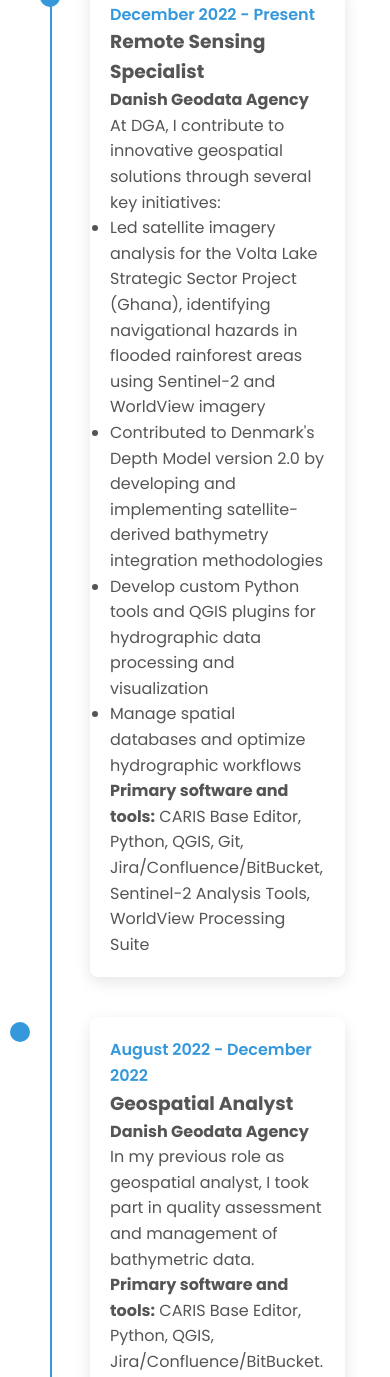
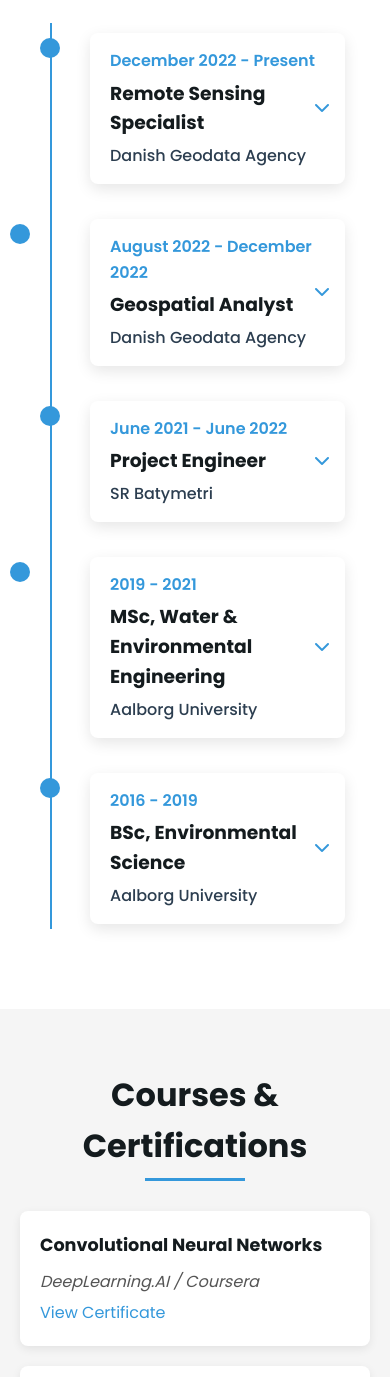
Before and after one commit to lmschwenger/lmschwenger.github.io, a plain HTML site: page index.html in a window 390 px wide. Shown: the part 2671-4048 px from the top of the page. Drawn offline with Linux system fonts and the light colour scheme.

Commit message:
Added education to timeline. Timeline items now has expandable section for more information.

```diff
--- a/css/styles.css
+++ b/css/styles.css
@@ -465,3 +465,69 @@
     grid-template-columns: 1fr;
   }
 }
+
+/* Updated Timeline Styles */
+.timeline-header {
+  background-color: white;
+  padding: 15px 20px;
+  border-radius: var(--border-radius);
+  box-shadow: 0 5px 15px rgba(0, 0, 0, 0.1);
+  cursor: pointer;
+  display: flex;
+  flex-direction: column;
+  position: relative;
+  transition: all 0.3s ease;
+}
+
+.timeline-header:hover {
+  transform: translateY(-3px);
+  box-shadow: 0 8px 20px rgba(0, 0, 0, 0.15);
+}
+
+.timeline-header h3 {
+  margin: 5px 0;
+  color: var(--primary-color);
+}
+
+.timeline-header h4 {
+  margin: 0;
+  font-weight: 500;
+  color: var(--secondary-color);
+}
+
+.expand-icon {
+  position: absolute;
+  right: 15px;
+  top: 50%;
+  transform: translateY(-50%);
+  color: var(--accent-color);
+  transition: transform 0.3s ease;
+}
+
+.timeline-content {
+  padding: 0;
+  max-height: 0;
+  overflow: hidden;
+  transition: max-height 0.5s ease, padding 0.5s ease;
+  background-color: white;
+  border-radius: 0 0 var(--border-radius) var(--border-radius);
+  margin-top: -5px;
+  box-shadow: 0 5px 15px rgba(0, 0, 0, 0.1);
+}
+
+.timeline-content.expanded {
+  padding: 20px;
+  max-height: 500px; /* Adjust as needed */
+}
+
+.timeline-content ul {
+  padding-left: 20px;
+  margin: 10px 0;
+}
+
+.timeline-content li {
+  margin-bottom: 8px;
+}
+
+/* Remove the .timeline-content class from the original CSS
+   since we're replacing it with our new implementation */
--- a/index.html
+++ b/index.html
@@ -115,40 +115,40 @@
         </div>
     </div>
 </section>
-<!-- Experience Section -->
+<!-- Experience and Education Timeline Section -->
 <section id="experience">
     <div class="container">
-        <h2 class="section-title">Experience</h2>
+        <h2 class="section-title">Experience & Education</h2>
         <div class="timeline">
+            <!-- Remote Sensing Specialist -->
             <div class="timeline-item">
-                <div class="timeline-content">
+                <div class="timeline-header" onclick="toggleTimelineContent(this)">
                     <span class="timeline-date">December 2022 - Present</span>
                     <h3>Remote Sensing Specialist</h3>
                     <h4>Danish Geodata Agency</h4>
+                    <span class="expand-icon"><i class="fas fa-chevron-down"></i></span>
+                </div>
+                <div class="timeline-content collapsed">
                     <p>At DGA, I contribute to innovative geospatial solutions through several key initiatives:</p>
                     <ul>
-                        <li>Led satellite imagery analysis for the Volta Lake Strategic Sector Project (Ghana),
-                            identifying navigational hazards in flooded rainforest areas using Sentinel-2 and WorldView
-                            imagery
-                        </li>
-                        <li>Contributed to Denmark's Depth Model version 2.0 by developing and implementing
-                            satellite-derived bathymetry integration methodologies
-                        </li>
-                        <li>Develop custom Python tools and QGIS plugins for hydrographic data processing and
-                            visualization
-                        </li>
+                        <li>Led satellite imagery analysis for the Volta Lake Strategic Sector Project (Ghana), identifying navigational hazards in flooded rainforest areas using Sentinel-2 and WorldView imagery</li>
+                        <li>Contributed to Denmark's Depth Model version 2.0 by developing and implementing satellite-derived bathymetry integration methodologies</li>
+                        <li>Develop custom Python tools and QGIS plugins for hydrographic data processing and visualization</li>
                         <li>Manage spatial databases and optimize hydrographic workflows</li>
                     </ul>
-                    <p><strong>Primary software and tools:</strong> CARIS Base Editor, Python, QGIS, Git,
-                        Jira/Confluence/BitBucket, Sentinel-2 Analysis Tools, WorldView Processing Suite</p>
+                    <p><strong>Primary software and tools:</strong> CARIS Base Editor, Python, QGIS, Git, Jira/Confluence/BitBucket, Sentinel-2 Analysis Tools, WorldView Processing Suite</p>
                 </div>
             </div>
 
+            <!-- Geospatial Analyst -->
             <div class="timeline-item">
-                <div class="timeline-content">
+                <div class="timeline-header" onclick="toggleTimelineContent(this)">
                     <span class="timeline-date">August 2022 - December 2022</span>
                     <h3>Geospatial Analyst</h3>
                     <h4>Danish Geodata Agency</h4>
+                    <span class="expand-icon"><i class="fas fa-chevron-down"></i></span>
+                </div>
+                <div class="timeline-content collapsed">
                     <p>In my previous role as geospatial analyst, I took part in quality assessment and management of
                         bathymetric data.</p>
                     <p><strong>Primary software and tools:</strong> CARIS Base Editor, Python, QGIS,
@@ -156,46 +156,52 @@
                 </div>
             </div>
 
+            <!-- Project Engineer -->
             <div class="timeline-item">
-                <div class="timeline-content">
+                <div class="timeline-header" onclick="toggleTimelineContent(this)">
                     <span class="timeline-date">June 2021 - June 2022</span>
                     <h3>Project Engineer</h3>
                     <h4>SR Batymetri</h4>
+                    <span class="expand-icon"><i class="fas fa-chevron-down"></i></span>
+                </div>
+                <div class="timeline-content collapsed">
                     <p>As part of this hydraulics consulting start-up, I:</p>
                     <ul>
                         <li>Conducted comprehensive river surveys using RTK GPS and downscan sonar equipment</li>
-                        <li>Created detailed hydraulic models to assess discharge capacity and regulatory compliance
-                        </li>
-                        <li>Developed efficient data processing workflows combining field measurements with
-                            computational modeling
-                        </li>
-                        <li>Delivered technical reports and recommendations to stakeholders on river hydraulic
-                            performance
-                        </li>
+                        <li>Created detailed hydraulic models to assess discharge capacity and regulatory compliance</li>
+                        <li>Developed efficient data processing workflows combining field measurements with computational modeling</li>
+                        <li>Delivered technical reports and recommendations to stakeholders on river hydraulic performance</li>
                     </ul>
-                    <p><strong>Primary tools and software:</strong> Python, HEC-RAS, Excel, QGIS, RTK GPS, Sonar
-                        equipment</p>
+                    <p><strong>Primary tools and software:</strong> Python, HEC-RAS, Excel, QGIS, RTK GPS, Sonar equipment</p>
                 </div>
             </div>
-        </div>
-    </div>
-</section>
 
-<!-- Education Section -->
-<section id="education">
-    <div class="container">
-        <h2 class="section-title">Education</h2>
-        <div class="education-container">
-            <div class="education-item">
-                <h3>MSc, Water & Environmental Engineering</h3>
-                <span class="education-timeframe">2019 - 2021</span>
-                <p>Aalborg University</p>
+            <!-- MSc Education -->
+            <div class="timeline-item">
+                <div class="timeline-header" onclick="toggleTimelineContent(this)">
+                    <span class="timeline-date">2019 - 2021</span>
+                    <h3>MSc, Water & Environmental Engineering</h3>
+                    <h4>Aalborg University</h4>
+                    <span class="expand-icon"><i class="fas fa-chevron-down"></i></span>
+                </div>
+                <div class="timeline-content collapsed">
+                    <p>My Master's thesis focused on open channel hydraulics, where I developed a 1D steady state flow model using Python. The research included a comparative analysis of Hydraulic Radius versus Resistance Radius in Manning number calculations, which resulted in my first academic publication.</p>
+                    <p><strong>Key skills developed:</strong> Hydraulic modeling, Python programming, Open channel flow analysis, Academic writing</p>
+                </div>
             </div>
 
-            <div class="education-item">
-                <h3>BSc, Environmental Science</h3>
-                <span class="education-timeframe">2016 - 2019</span>
-                <p>Aalborg University</p>
+            <!-- BSc Education -->
+            <div class="timeline-item">
+                <div class="timeline-header" onclick="toggleTimelineContent(this)">
+                    <span class="timeline-date">2016 - 2019</span>
+                    <h3>BSc, Environmental Science</h3>
+                    <h4>Aalborg University</h4>
+                    <span class="expand-icon"><i class="fas fa-chevron-down"></i></span>
+                </div>
+                <div class="timeline-content collapsed">
+                    <p>Studied the fundamentals of environmental science with a focus on water resources and environmental management.</p>
+                    <p><strong>Key areas of study:</strong> Environmental monitoring, GIS fundamentals, Water quality assessment, Sustainable resource management</p>
+                </div>
             </div>
         </div>
     </div>
@@ -318,5 +324,6 @@
 
 <!-- Project slider script -->
 <script src="js/slider.js"></script>
+<script src="js/timeline.js"></script>
 </body>
 </html>
--- /dev/null
+++ b/js/timeline.js
@@ -0,0 +1,29 @@
+// Function to toggle timeline content visibility
+function toggleTimelineContent(header) {
+  // Find the content div that follows the header
+  const content = header.nextElementSibling;
+
+  // Toggle the expanded class
+  if (content.classList.contains('collapsed')) {
+    content.classList.remove('collapsed');
+    content.classList.add('expanded');
+    header.querySelector('.expand-icon i').classList.remove('fa-chevron-down');
+    header.querySelector('.expand-icon i').classList.add('fa-chevron-up');
+  } else {
+    content.classList.remove('expanded');
+    content.classList.add('collapsed');
+    header.querySelector('.expand-icon i').classList.remove('fa-chevron-up');
+    header.querySelector('.expand-icon i').classList.add('fa-chevron-down');
+  }
+}
+
+// Optional: Open the first timeline item by default when the page loads
+document.addEventListener('DOMContentLoaded', function() {
+  // Uncomment the following lines if you want the first item to be expanded by default
+  /*
+  const firstTimelineHeader = document.querySelector('.timeline-header');
+  if (firstTimelineHeader) {
+    toggleTimelineContent(firstTimelineHeader);
+  }
+  */
+});
```
